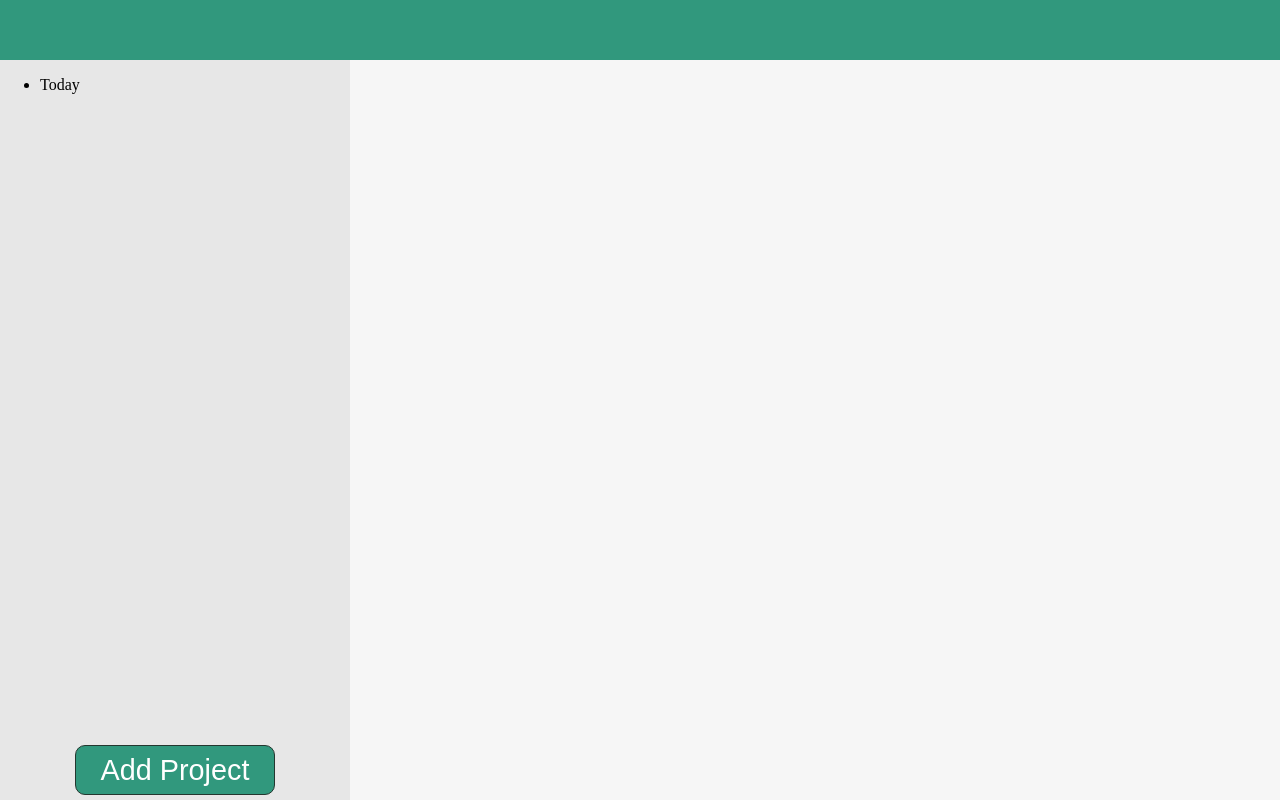
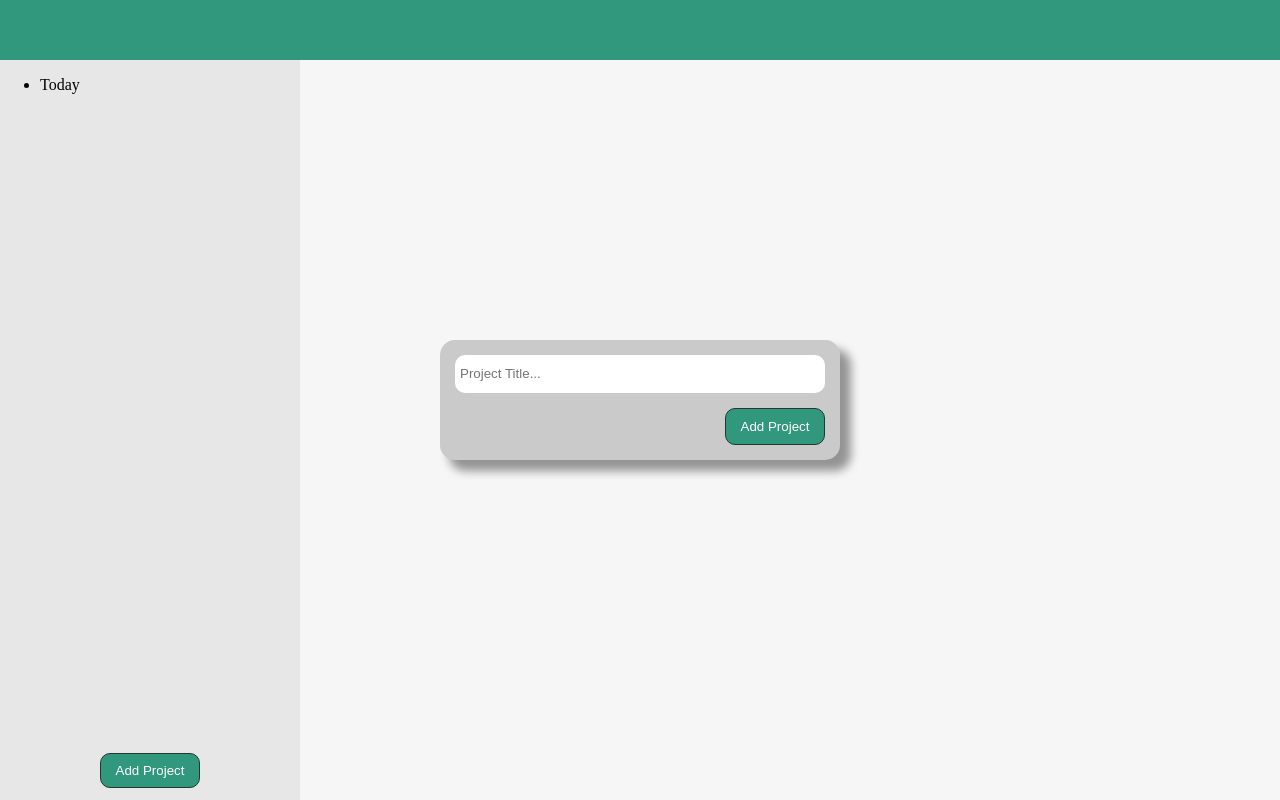
Before and after one commit to Stonehagen/odin-todo-list, a website with bundled scripts: page dist/index.html in a window 1280 px wide. Both pictures are taken after a click on the button "Add Project". Built offline with nearby package versions, Linux system fonts and the light colour scheme.

Commit message:
add addProject Form

```diff
--- a/src/index.js
+++ b/src/index.js
@@ -1,8 +1,11 @@
 import './style.css';
-import { loadTemplate, loadDefaultProject, displayProjectlist } from './modules/pageLoad';
+import { loadTemplate, displayProjectlist } from './modules/pageLoad';
+import { loadDefaultProject } from './modules/project';
+import { addProjectButtonEl } from './modules/eventListener';
 
 const contentContainer = document.querySelector('#content');
 
 loadTemplate(contentContainer);
 loadDefaultProject();
 displayProjectlist('.sidebar');
+addProjectButtonEl(contentContainer);
--- /dev/null
+++ b/src/modules/eventListener.js
@@ -0,0 +1,8 @@
+import { showAddProjectForm } from "./pageLoad";
+
+export const addProjectButtonEl = (htmlContainer) => {
+  const btn = document.querySelector('#add-project-btn');
+  btn.addEventListener('click', () => {
+    showAddProjectForm(htmlContainer);
+  });
+};
--- a/src/modules/pageLoad.js
+++ b/src/modules/pageLoad.js
@@ -1,7 +1,8 @@
-import { projectlist, getDefaultProject, Project } from './project';
+import { projectlist } from './project';
 
 const addProjectButton = (htmlContainer) => {
   const htmlAddProjectBtn = document.createElement('button');
+  htmlAddProjectBtn.id = 'add-project-btn';
   htmlAddProjectBtn.innerHTML = 'Add Project';
   htmlContainer.appendChild(htmlAddProjectBtn);
 };
@@ -16,10 +17,6 @@ export const loadTemplate = (htmlContainer) => {
   });
 
   addProjectButton(htmlContainer.querySelector('.add-project'));
-};
-
-export const loadDefaultProject = () => {
-  projectlist.addProject(getDefaultProject());
 };
 
 export const displayProjectlist = (htmlContainerClass) => {
@@ -37,3 +34,21 @@ export const displayProjectlist = (htmlContainerClass) => {
 
   htmlSidebar.appendChild(htmlProjectList);
 };
+
+export const showAddProjectForm = (htmlContainer) => {
+  const form = document.createElement('form');
+
+  const titleInput = document.createElement('input');
+  titleInput.placeholder = 'Project Title...';
+  form.appendChild(titleInput);
+
+  const btnSubmit = document.createElement('button');
+  btnSubmit.innerHTML = 'Add Project';
+  form.appendChild(btnSubmit);
+
+  const htmlAddProjectDiv = document.createElement('div');
+  htmlAddProjectDiv.classList.add('add-project-div');
+  htmlAddProjectDiv.appendChild(form);
+
+  htmlContainer.appendChild(htmlAddProjectDiv);
+};
--- a/src/modules/project.js
+++ b/src/modules/project.js
@@ -52,4 +52,6 @@ export class Project {
   }
 }
 
-export const getDefaultProject = () => new Project('Today');
+export const loadDefaultProject = () => {
+  projectlist.addProject(new Project('Today'));
+};
--- a/src/style.css
+++ b/src/style.css
@@ -1,18 +1,32 @@
 :root {
   --highlightColor: rgb(49, 152, 125);
   --lightAccentColor: rgb(231, 231, 231);
+  --darkAccentColor: rgb(202, 202, 202);
   --lightBackgroundColor: rgb(246, 246, 246);
   --darkHighlightColor: rgb(20, 115, 90);
+  --borderColor: rgb(36, 55, 47);
 }
 
 body {
   margin: 0;
 }
 
+button {
+  background-color: var(--highlightColor);
+  border-radius: 10px;
+  color: white;
+  border: 1px solid var(--borderColor);
+}
+
+button:hover {
+  background-color: var(--darkHighlightColor);
+  cursor: pointer;
+}
+
 #content {
   height: 100vh;
   display: grid;
-  grid-template-columns: 350px 4fr;
+  grid-template-columns: 300px 4fr;
   grid-template-rows: 60px 1fr 60px;
   grid-template-areas:
     'header header'
@@ -39,22 +53,56 @@ body {
 }
 
 .add-project button {
-  width: 200px;
-  height: 50px;
-  background-color: var(--highlightColor);
-  border-radius: 10px;
-  color: white;
-  font-size: 1.8em;
-  border: 1px solid rgb(36, 55, 47);
+  width: 100px;
+  height: 35px;
 }
-
-.add-project button:hover {
-  background-color: var(--darkHighlightColor);
-  cursor: pointer;
-}
-
 
 .main {
   grid-area: main;
   background-color: var(--lightBackgroundColor);
 }
+
+.add-project-div {
+  position: fixed;
+  top: 50%;
+  left: 50%;
+  margin-top: -60px;
+  margin-left: -200px;
+  width: 400px;
+  height: 120px;
+  border-radius: 15px;
+  background-color: var(--darkAccentColor);
+  animation: fadeIn 0.2s;
+  box-shadow: 10px 10px 10px 1px rgba(0, 0, 0, 0.4);
+}
+
+.add-project-div form {
+  display: grid;
+  padding: 15px;
+  height: 90px;
+  grid-template-rows: 1fr 1fr;
+  gap: 15px;
+}
+
+.add-project-div * {
+  padding: 0 5px;
+}
+
+.add-project-div button {
+  width: 100px;
+  justify-self: end;
+}
+
+.add-project-div input {
+  border-radius: 10px;
+  border: none;
+}
+
+@keyframes fadeIn {
+  0% {
+    opacity: 0;
+  }
+  100% {
+    opacity: 1;
+  }
+}
```
Also changed, not shown: dist/bundle.js.
